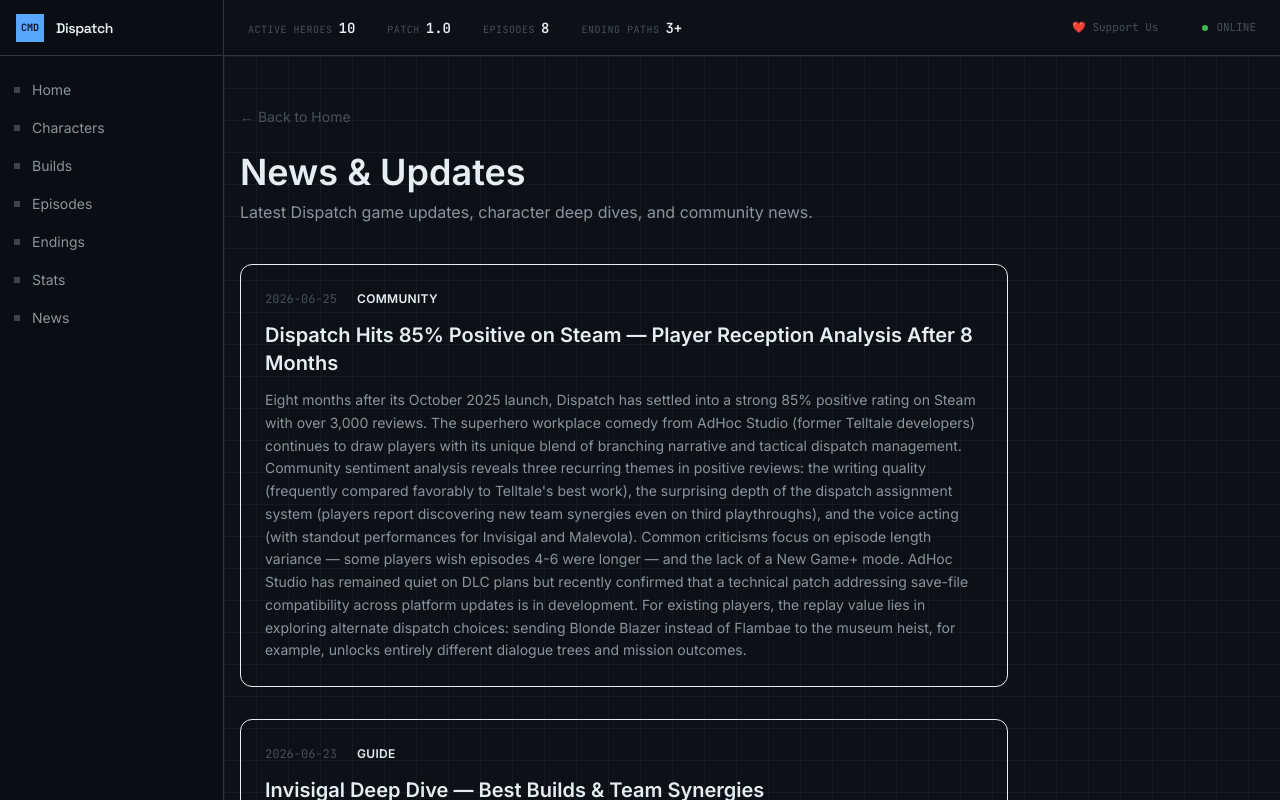
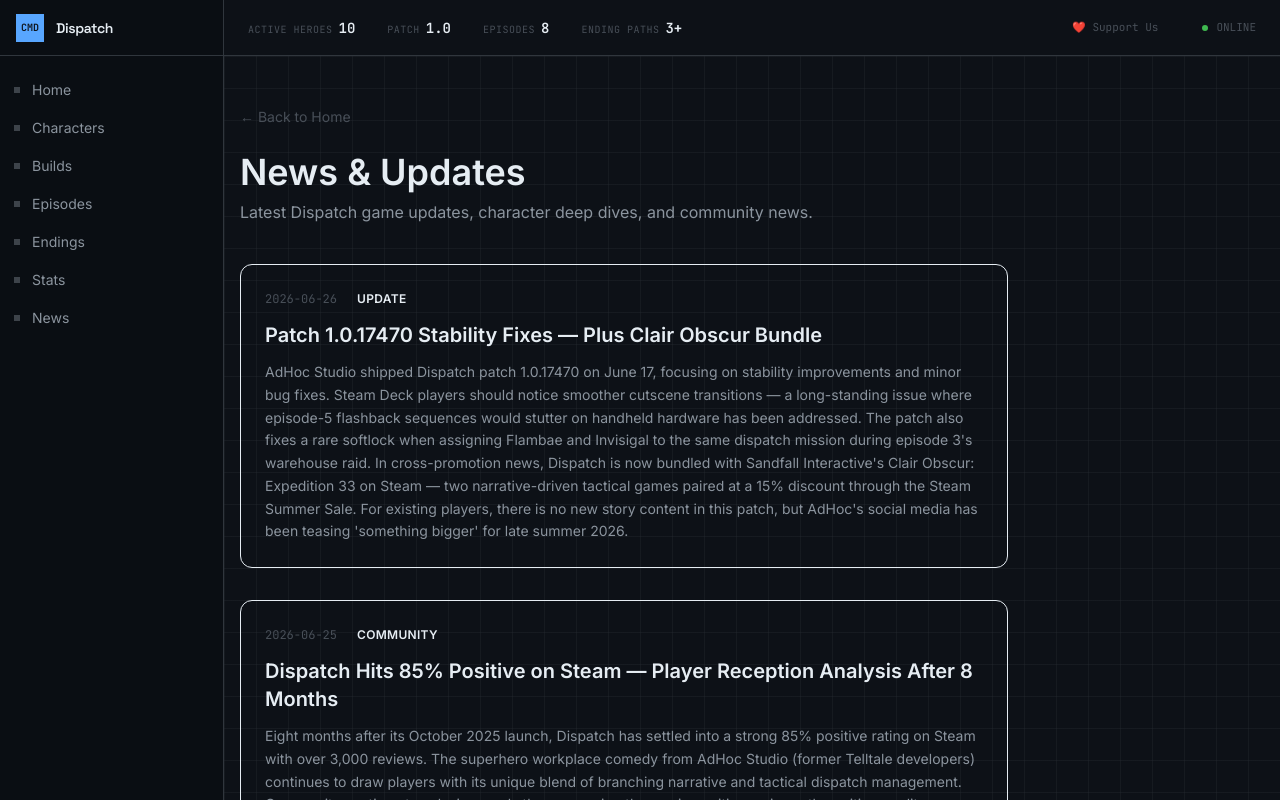
Before and after one commit to ryuuu2020/dispatch-guide, a Next.js app: page /news in a window 1280 px wide. Shown: the top 800 px of the page. Built offline with nearby package versions, Linux system fonts and the light colour scheme.

Commit message:
news: 2026-06-26 daily update

```diff
--- a/app/news/page.tsx
+++ b/app/news/page.tsx
@@ -15,6 +15,13 @@
 }
 
 const newsItems: NewsItem[] = [
+      {
+    date: "2026-06-26",
+    title: "Patch 1.0.17470 Stability Fixes — Plus Clair Obscur Bundle",
+    tag: "Update",
+    excerpt:
+      "AdHoc Studio shipped Dispatch patch 1.0.17470 on June 17, focusing on stability improvements and minor bug fixes. Steam Deck players should notice smoother cutscene transitions — a long-standing issue where episode-5 flashback sequences would stutter on handheld hardware has been addressed. The patch also fixes a rare softlock when assigning Flambae and Invisigal to the same dispatch mission during episode 3's warehouse raid. In cross-promotion news, Dispatch is now bundled with Sandfall Interactive's Clair Obscur: Expedition 33 on Steam — two narrative-driven tactical games paired at a 15% discount through the Steam Summer Sale. For existing players, there is no new story content in this patch, but AdHoc's social media has been teasing 'something bigger' for late summer 2026.",
+  },
   {
     date: "2026-06-25",
     title: "Dispatch Hits 85% Positive on Steam — Player Reception Analysis After 8 Months",
```
